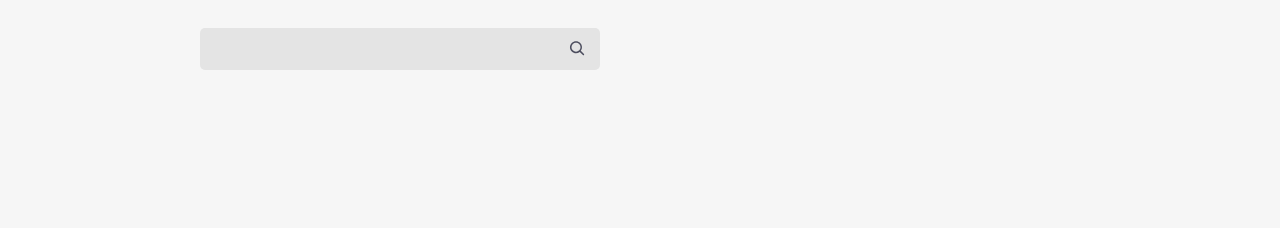
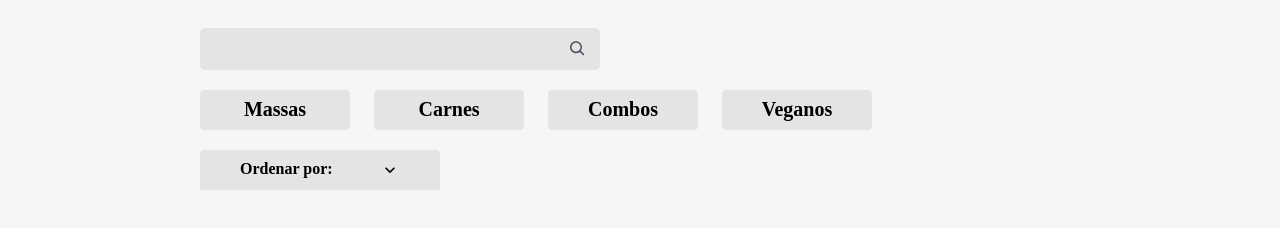
Before and after one commit to Seixaslima/aluroni, a React (Create React App) app: page / in a window 1280 px wide. Shown: the part 564-792 px from the top of the page. Built offline with nearby package versions, Linux system fonts and the light colour scheme; a web font is replaced by a local one.

Commit message:
unidade 4 finalizada

```diff
--- a/package.json
+++ b/package.json
@@ -10,6 +10,7 @@
     "@types/node": "^16.18.38",
     "@types/react": "^18.2.15",
     "@types/react-dom": "^18.2.7",
+    "classnames": "^2.3.2",
     "normalize.css": "^8.0.1",
     "react": "^18.2.0",
     "react-dom": "^18.2.0",
--- a/public/index.html
+++ b/public/index.html
@@ -2,7 +2,7 @@
 <html lang="en">
   <head>
     <meta charset="utf-8" />
-    <link rel="icon" href="%PUBLIC_URL%/favicon.ico" />
+    <link rel="icon" href="%PUBLIC_URL%/favicon.svg" />
     <meta name="viewport" content="width=device-width, initial-scale=1" />
     <meta
       name="description"
--- a/src/Pages/Cardapio/Cardapio.module.scss
+++ b/src/Pages/Cardapio/Cardapio.module.scss
@@ -55,4 +55,13 @@
     font-size: 3rem;
     margin-bottom: 30px;
   }
+
+  &__filtros {
+    align-items: center;
+    display: flex;
+    flex-wrap: wrap;
+    justify-content: space-between;
+    margin-bottom: 30px;
+    width: 100%;
+  }
 }
--- /dev/null
+++ b/src/Pages/Cardapio/Filtros/Filtros.module.scss
@@ -0,0 +1,28 @@
+@import "styles/variaveis";
+
+.filtros {
+  display: flex;
+  gap: 24px;
+  flex-wrap: wrap;
+  margin: 20px 0;
+
+  &__filtro {
+    align-items: center;
+    background-color: $grey;
+    border: none;
+    border-radius: 4px;
+    display: flex;
+    font-size: 1.25rem;
+    font-weight: bold;
+    height: 40px;
+    justify-content: center;
+    width: 150px;
+    &--ativo {
+      background-color: $blue;
+      color: white;
+    }
+    &:hover {
+      cursor: pointer;
+    }
+  }
+}
--- /dev/null
+++ b/src/Pages/Cardapio/Filtros/filtros.json
@@ -0,0 +1,18 @@
+[
+  {
+    "label": "Massas",
+    "id": 1
+  },
+  {
+    "label": "Carnes",
+    "id": 2
+  },
+  {
+    "label": "Combos",
+    "id": 3
+  },
+  {
+    "label": "Veganos",
+    "id": 4
+  }
+]
--- /dev/null
+++ b/src/Pages/Cardapio/Filtros/index.tsx
@@ -0,0 +1,32 @@
+import styles from './Filtros.module.scss'
+import filtros from './filtros.json'
+import classNames from 'classnames'
+
+type IOpcao = typeof filtros[0]
+
+interface IFiltro {
+  filtro: number | null
+  setFiltro: React.Dispatch<React.SetStateAction<number | null>>
+}
+
+export default function Filtros({ filtro, setFiltro }: IFiltro) {
+
+  function selecionarFiltro(opcao: IOpcao) {
+    if (filtro === opcao.id) return setFiltro(null);
+    return setFiltro(opcao.id)
+
+  }
+
+  return (
+    <div className={styles.filtros}>
+      {filtros.map(opcao => (
+        <button key={opcao.id} onClick={() => selecionarFiltro(opcao)} className={classNames({
+          [styles.filtros__filtro]: true,
+          [styles['filtros__filtro--ativo']]: opcao.id === filtro
+        })}>
+          {opcao.label}
+        </button>
+      ))}
+    </div>
+  )
+}
--- /dev/null
+++ b/src/Pages/Cardapio/Ordenador/Ordenador.module.scss
@@ -0,0 +1,49 @@
+@import "styles/variaveis";
+
+.ordenador {
+  align-items: center;
+  background-color: $grey;
+  border: none;
+  border-top-left-radius: 4px;
+  border-top-right-radius: 4px;
+  display: flex;
+  font-size: 1rem;
+  font-weight: bold;
+  height: 40px;
+  justify-content: space-between;
+  min-width: 240px;
+  padding: 0 40px;
+  position: relative;
+  &--ativo {
+    background-color: $blue;
+    color: white;
+  }
+  &__options {
+    display: none;
+    position: absolute;
+    left: 0;
+    flex-direction: column;
+    top: 100%;
+    width: 100%;
+    &--ativo {
+      display: flex;
+    }
+  }
+  &__option {
+    align-items: center;
+    background-color: $grey;
+    border-top: 2px solid $light-grey;
+    box-sizing: border-box;
+    color: $black;
+    display: flex;
+    height: 40px;
+    justify-content: center;
+    width: inherit;
+    &:hover,
+    &--ativo {
+      background-color: $blue;
+      cursor: pointer;
+      color: white;
+    }
+  }
+}
--- /dev/null
+++ b/src/Pages/Cardapio/Ordenador/index.tsx
@@ -0,0 +1,39 @@
+import styles from './Ordenador.module.scss'
+import opcoes from './opcoes.json'
+import { useState } from 'react'
+import classNames from 'classnames';
+import { MdKeyboardArrowUp, MdKeyboardArrowDown } from 'react-icons/md';
+
+interface IOrdenador {
+  ordenador: string,
+  setOrdenador: React.Dispatch<React.SetStateAction<string>>
+}
+
+export default function Ordenador({ ordenador, setOrdenador }: IOrdenador) {
+  const [aberto, setAberto] = useState(false);
+  const ordenadorNome = ordenador && opcoes.find(opcao => opcao.value === ordenador)?.nome
+
+
+  return (
+    <button className={classNames({
+      [styles.ordenador]: true,
+      [styles["ordenador--ativo"]]: ordenador !== ""
+    })}
+      onClick={() => setAberto(!aberto)}
+      onBlur={() => setAberto(false)}
+    >
+      <span> {ordenadorNome || "Ordenar por:"} </span>
+      {aberto ? <MdKeyboardArrowUp size={20} /> : <MdKeyboardArrowDown size={20} />}
+      <div className={classNames({
+        [styles.ordenador__options]: true,
+        [styles['ordenador__options--ativo']]: aberto
+      })} >
+        {opcoes.map(opcao => (
+          <div className={styles.ordenador__option} key={opcao.value} onClick={() => setOrdenador(opcao.value)}>
+            {opcao.nome}
+          </div>
+        ))}
+      </div>
+    </button>
+  )
+}
--- /dev/null
+++ b/src/Pages/Cardapio/Ordenador/opcoes.json
@@ -0,0 +1,18 @@
+[
+  {
+    "nome": "",
+    "value": ""
+  },
+  {
+    "nome": "Porção",
+    "value": "porcao"
+  },
+  {
+    "nome": "Qtd. pessoas",
+    "value": "qtd_pessoas"
+  },
+  {
+    "nome": "Preço",
+    "value": "preco"
+  }
+]
--- a/src/Pages/Cardapio/index.tsx
+++ b/src/Pages/Cardapio/index.tsx
@@ -2,9 +2,13 @@
 import Buscador from './Buscador';
 import styles from './Cardapio.module.scss'
 import { ReactComponent as Logo } from 'assets/logo.svg'
+import Filtros from './Filtros';
+import Ordenador from './Ordenador';
 
 export default function Cardapio() {
   const [busca, setBusca] = useState("")
+  const [filtro, setFiltro] = useState<number | null>(null)
+  const [ordenador, setOrdenador] = useState("")
 
   return (
     <main>
@@ -19,6 +23,10 @@
       <section className={styles.cardapio}>
         <h3 className={styles.cardapio__titulo}>Cardápio</h3>
         <Buscador busca={busca} setBusca={setBusca} />
+        <div className={styles.cardapio__filtros}>
+          <Filtros filtro={filtro} setFiltro={setFiltro} />
+          <Ordenador ordenador={ordenador} setOrdenador={setOrdenador} />
+        </div>
       </section>
     </main>
   )
```
Also changed, not shown: public/favicon.svg (added), 1 other file (tests, documents, lock files or other folders).
